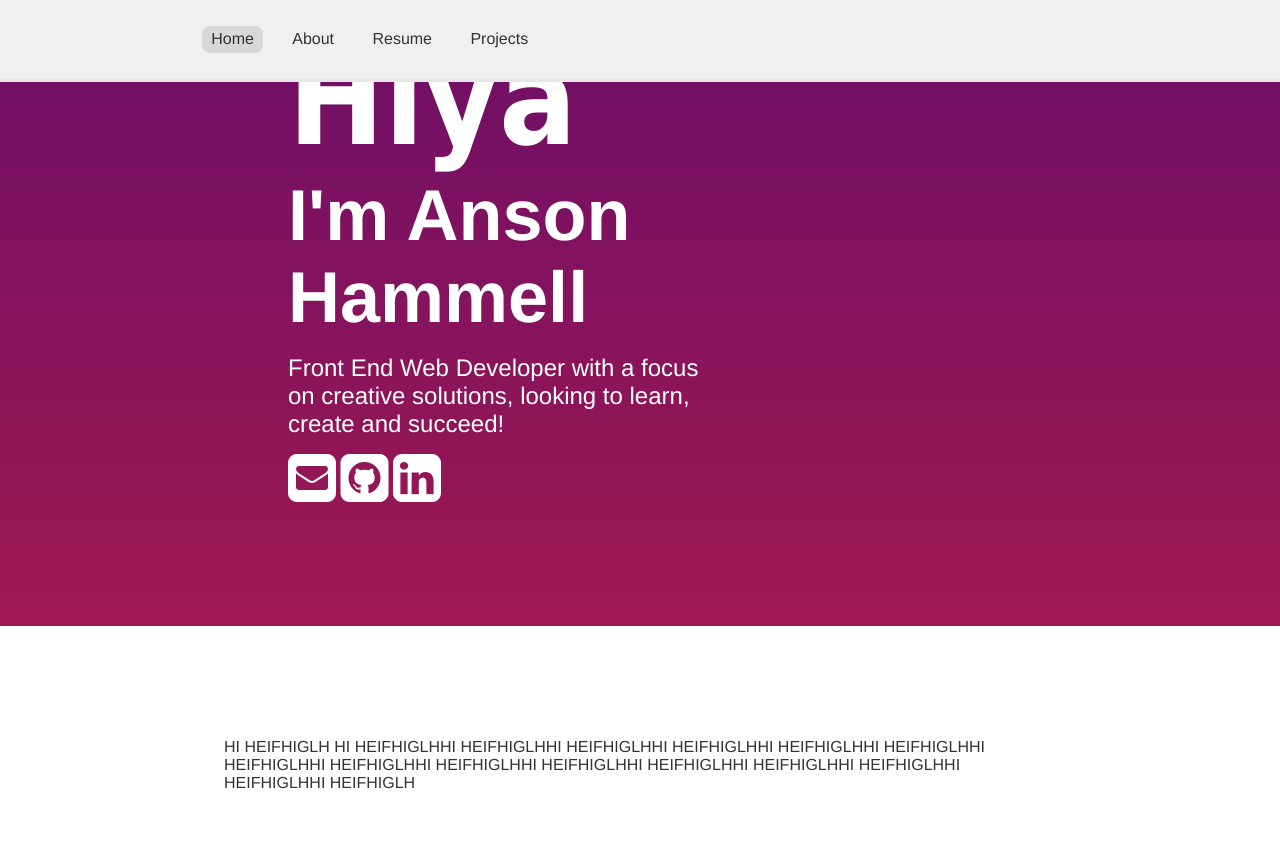
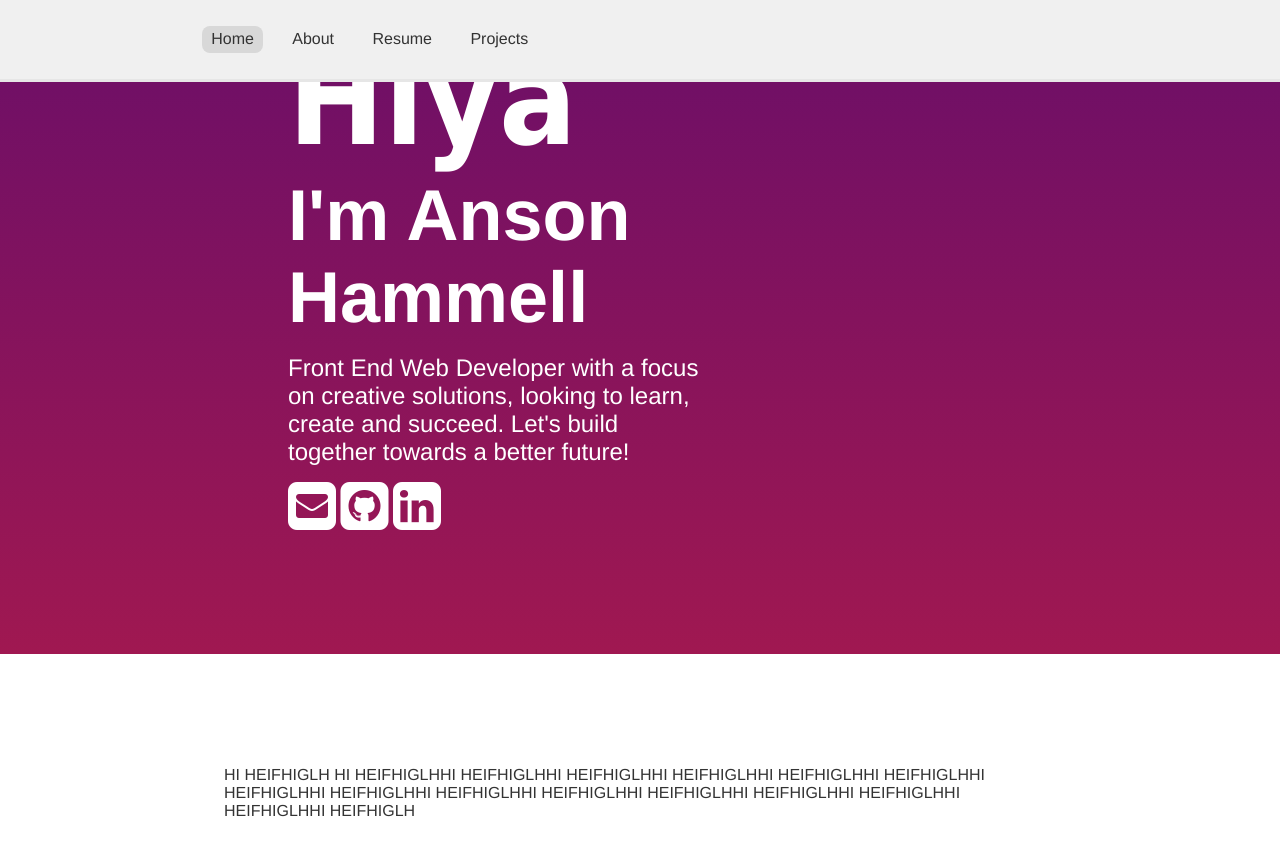
Before and after one commit to athammell/athammell.github.io, a Jekyll site: the page built from index.html, in a window 1280 px wide and 900 px high, scrolled down 767 px. Shown: the top 856 px of the window. Built offline with Jekyll 4.4.1, drawn with Linux system fonts in a browser that asks for light colours.

Commit message:
Update index.html

```diff
--- a/index.html
+++ b/index.html
@@ -11,7 +11,7 @@ title: Home
   <div class="hero-information column">
     <h1 class="hero-information-h1 slide-fade-h1">Hiya</h1>
     <h2 class="hero-information-h2 slide-fade-h1">I'm Anson Hammell</h2>
-    <h3 class="hero-information-h3 slide-fade-h1">Front End Web Developer with a focus on creative solutions, looking to learn, create and succeed!</h3>
+    <h3 class="hero-information-h3 slide-fade-h1">Front End Web Developer with a focus on creative solutions, looking to learn, create and succeed. Let's build together towards a better future!</h3>
   <ul class="hero-socials-list">
     {% for social in site.data.social-media %}
     <li class="hero-socials-item slide-fade-h1">
```
